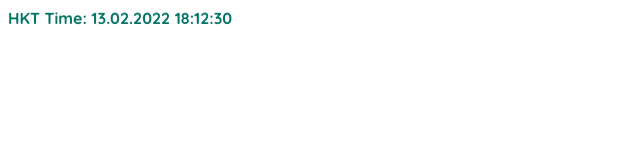
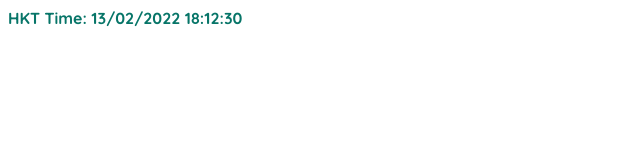
Before and after one commit to Violationist/timenow, a plain HTML site: page index.html in a window 1280 px wide. Shown: the full height of the page, 0-640 px from the left. Drawn offline with Linux system fonts and the light colour scheme.

Commit message:
Add files via upload

```diff
--- a/index.html
+++ b/index.html
@@ -9,6 +9,6 @@
     <p>HKT Time: <span id="datetime"></span></p>
     <script>
         var dt = new Date();
-        document.getElementById("datetime").innerHTML = (("0"+dt.getDate()).slice(-2)) +"."+ (("0"+(dt.getMonth()+1)).slice(-2)) +"."+ (dt.getFullYear()) +"    "+ (("0"+dt.getHours()).slice(-2)) +":"+ (("0"+dt.getMinutes()).slice(-2))+":"+ (("0"+dt.getSeconds()).slice(-2));
+        document.getElementById("datetime").innerHTML = (("0"+dt.getDate()).slice(-2)) +"/"+ (("0"+(dt.getMonth()+1)).slice(-2)) +"/"+ (dt.getFullYear()) +"    "+ (("0"+dt.getHours()).slice(-2)) +":"+ (("0"+dt.getMinutes()).slice(-2))+":"+ (("0"+dt.getSeconds()).slice(-2));
     </script>
 </html>
```
